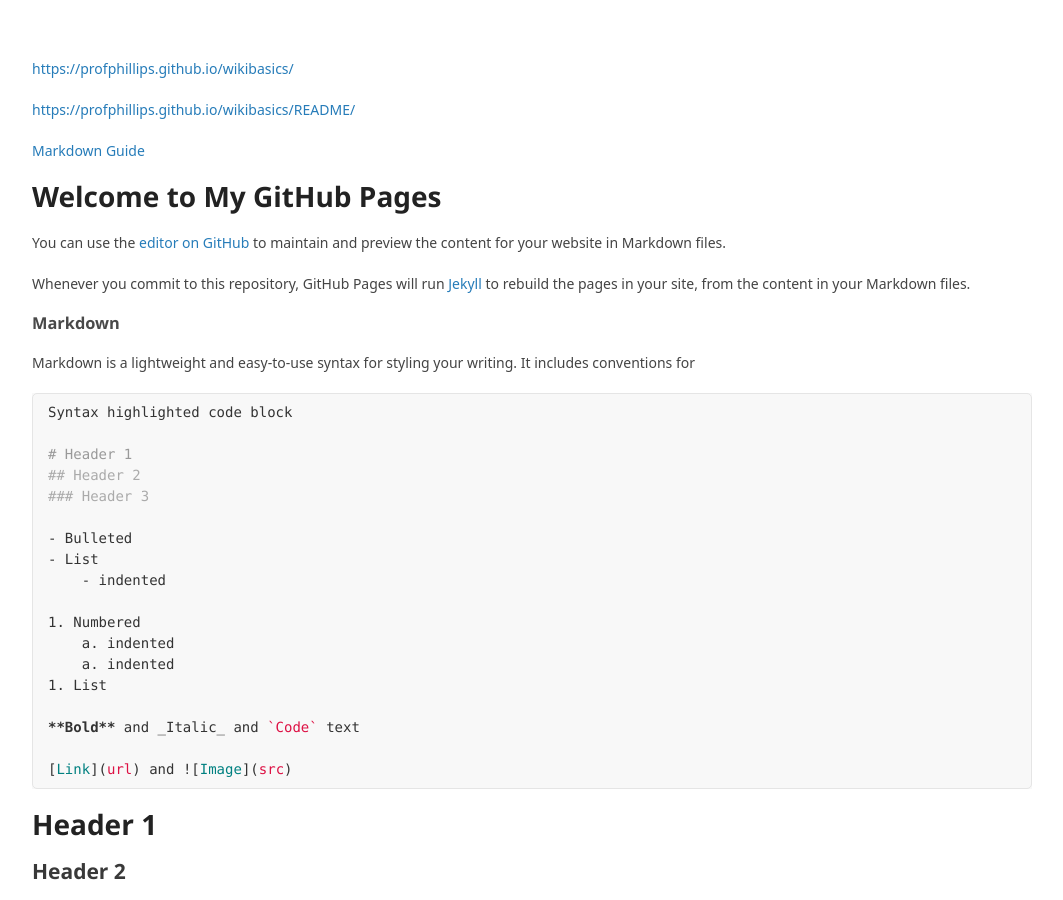
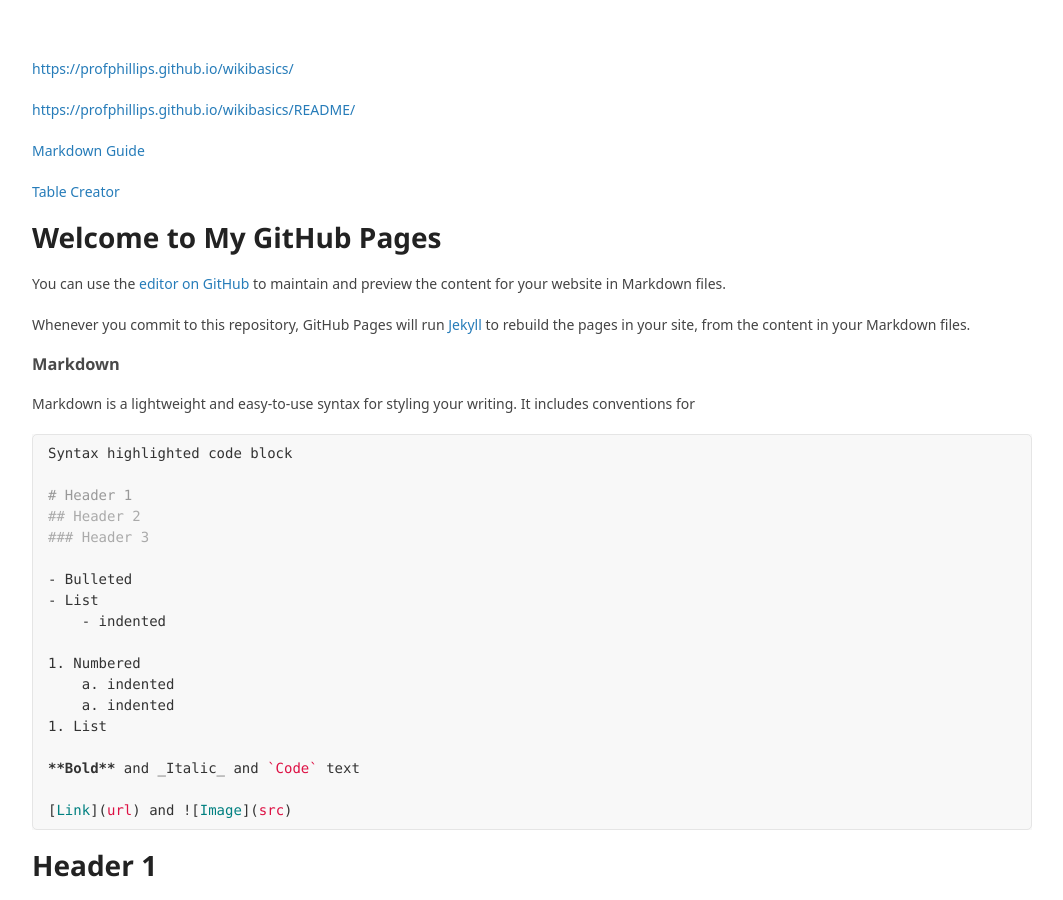
Before and after one commit to profphillips/wiki3, a Jekyll site: the page built from test2.md, in a window 1280 px wide and 900 px high. Shown: the whole window, without its empty margins (108-1171 px from the left). Built offline with Jekyll 4.4.1, drawn with Linux system fonts in a browser that asks for light colours; some web fonts are replaced; our own code applies the rules of GitHub Pages for plain Markdown files; a script that is not in the unit is left out.

Commit message:
Update test2.md

```diff
--- a/test2.md
+++ b/test2.md
@@ -3,6 +3,8 @@
 [https://profphillips.github.io/wikibasics/README/](https://profphillips.github.io/wikibasics/README/)
 
 [Markdown Guide](https://guides.github.com/features/mastering-markdown/)
+
+[Table Creator](https://www.tablesgenerator.com/markdown_tables)
 
 # Welcome to My GitHub Pages
 
```
